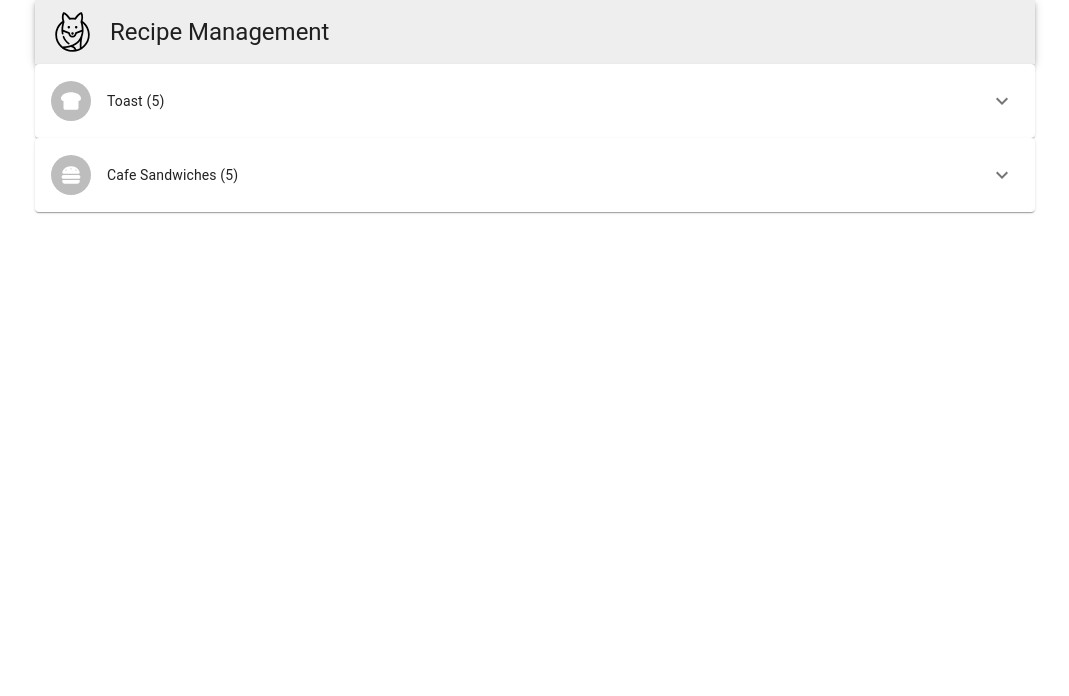
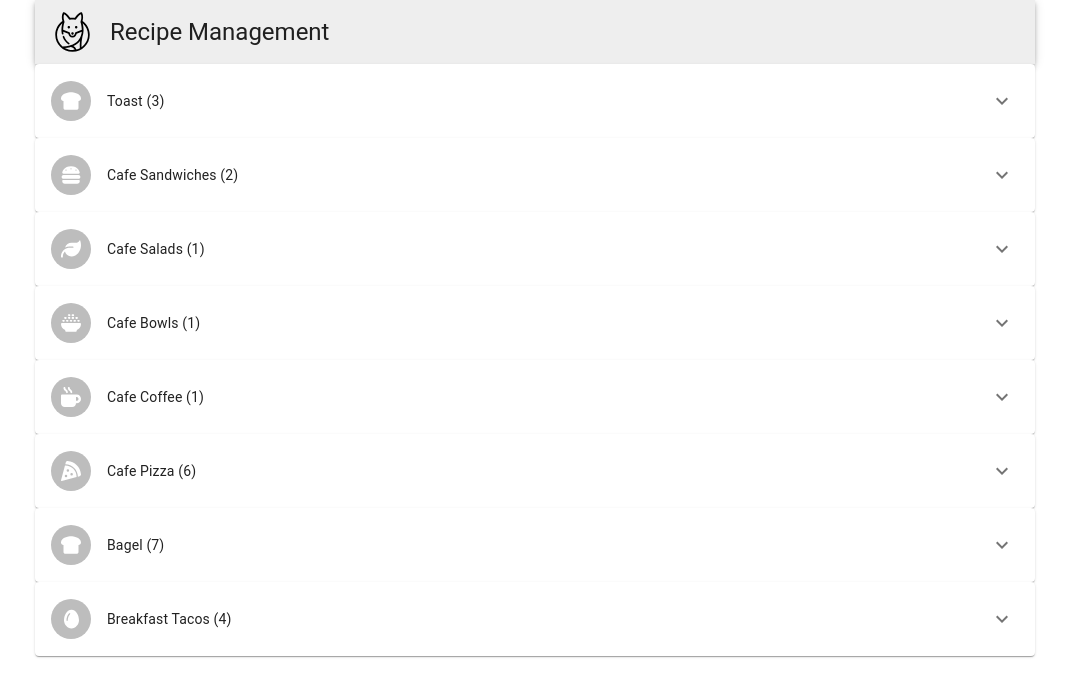
Before and after one commit to benrich322/recipe_management, a React (Vite) app in the folder react-app/: page / in a window 1280 px wide. Shown: the top 696 px of the page, without its empty margins (105-1174 px from the left). Built offline with nearby package versions, Linux system fonts and the light colour scheme.

Commit message:
clean up code

```diff
--- a/react-app/src/App.tsx
+++ b/react-app/src/App.tsx
@@ -1,7 +1,7 @@
 import React from "react";
 import RecipeReviewCard from "./components/Card";
 import AppBar from "./components/AppBar";
-import { createData, toast } from "./components/DataCreator"; // Import createData function
+import { createData, toast } from "./components/DataCreator";
 import {
   faBowlRice,
   faBreadSlice,
@@ -12,47 +12,60 @@ import {
   faPizzaSlice,
 } from "@fortawesome/free-solid-svg-icons";
 
-// You need to pass individual lists to createData
 const { nameList, imageList, historyList } = toast;
 const toastTable = createData(nameList, imageList, historyList);
 
 function App() {
-  let categories = [
-    "Toast",
-    "Cafe Sandwiches",
-    "Cafe Salads",
-    "Cafe Bowls",
-    "Cafe Coffee",
-    "Cafe Pizza",
-    "Bagel",
-    "Breakfast Tacos",
-  ];
-  let counts = [3, 2, 1, 1, 1, 6, 7, 4];
-  let icons = [
-    faBreadSlice,
-    faBurger,
-    faLeaf,
-    faBowlRice,
-    faMugHot,
-    faPizzaSlice,
-    faBreadSlice,
-    faEgg,
-  ];
-
   return (
     <div style={{ margin: "0 auto", maxWidth: "1000px" }}>
       <AppBar />
       <RecipeReviewCard
         title="Toast"
-              count={5}
+        count={3}
         icon={faBreadSlice}
-              data={toastTable} // Pass your dynamic data here
+        data={toastTable}
       />
       <RecipeReviewCard
         title="Cafe Sandwiches"
-              count={5}
+        count={2}
         icon={faBurger}
-              data={toastTable} // Pass your dynamic data here
+        data={toastTable}
+      />
+      <RecipeReviewCard
+        title="Cafe Salads"
+        count={1}
+        icon={faLeaf}
+        data={toastTable}
+      />
+      <RecipeReviewCard
+        title="Cafe Bowls"
+        count={1}
+        icon={faBowlRice}
+        data={toastTable}
+      />
+      <RecipeReviewCard
+        title="Cafe Coffee"
+        count={1}
+        icon={faMugHot}
+        data={toastTable}
+      />
+      <RecipeReviewCard
+        title="Cafe Pizza"
+        count={6}
+        icon={faPizzaSlice}
+        data={toastTable}
+      />
+      <RecipeReviewCard
+        title="Bagel"
+        count={7}
+        icon={faBreadSlice}
+        data={toastTable}
+      />
+      <RecipeReviewCard
+        title="Breakfast Tacos"
+        count={4}
+        icon={faEgg}
+        data={toastTable}
       />
     </div>
   );
--- a/react-app/src/components/Table.tsx
+++ b/react-app/src/components/Table.tsx
@@ -116,7 +116,7 @@ function CollapsibleTable({ data }: CollapsibleTableProps) {
       <Table aria-label="collapsible table" size="small">
         <TableBody>
           {data.map((rowData, index) => (
-            <Row key={index} row={rowData} /> // Assuming each row has a unique identifier
+            <Row key={index} row={rowData} />
           ))}
         </TableBody>
       </Table>
```
Lines whose indentation alone changed are shown as unchanged.
